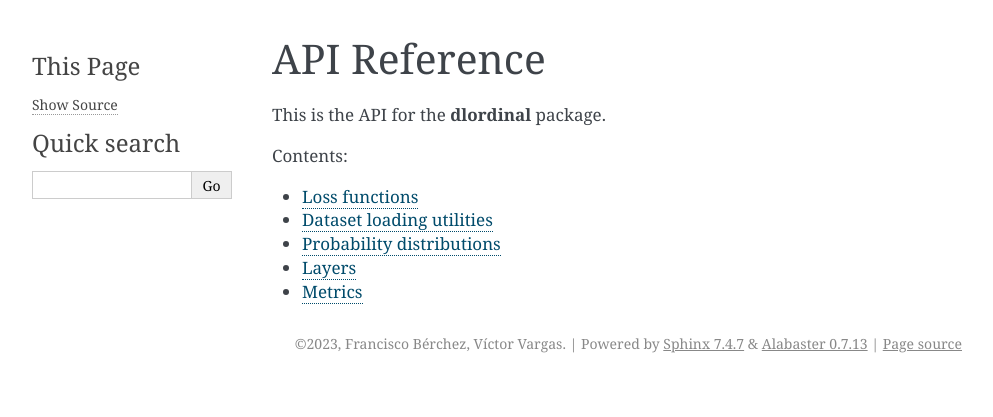
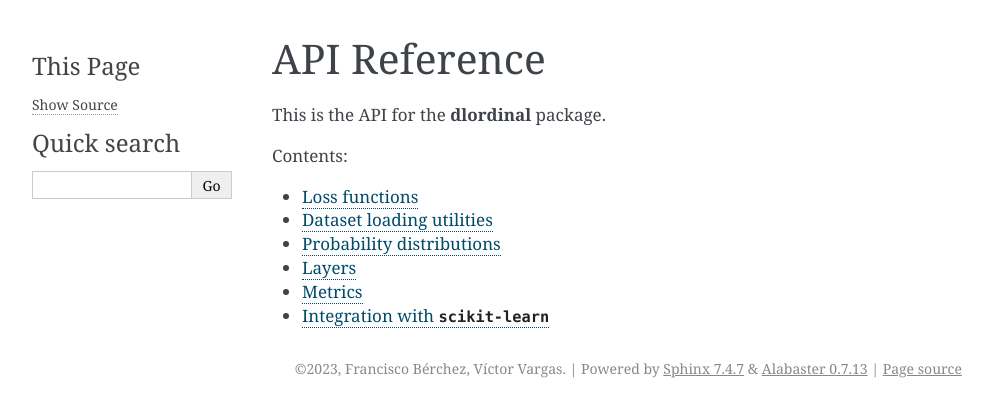
Before and after one commit to ayrna/dlordinal, a Sphinx documentation site: the page built from docs/api.rst, in a window 1280 px wide. Shown: the top 417 px of the page, without its empty margins (148-1141 px from the left). Built offline with Sphinx 7.4.7, drawn with Linux system fonts in a browser that asks for light colours; formulas are drawn with MathJax 3.

```diff
--- a/docs/api.rst
+++ b/docs/api.rst
@@ -15,3 +15,4 @@ This is the API for the **dlordinal** package.
    distributions
    layers
    metrics
+   sklearn_integration
--- /dev/null
+++ b/docs/sklearn_integration.rst
@@ -0,0 +1,7 @@
+.. _sklearn_integration:
+
+Integration with ``scikit-learn``
+=================================
+
+.. automodule:: dlordinal.estimator
+    :members:
```
Also changed, not shown: 1 other file.
